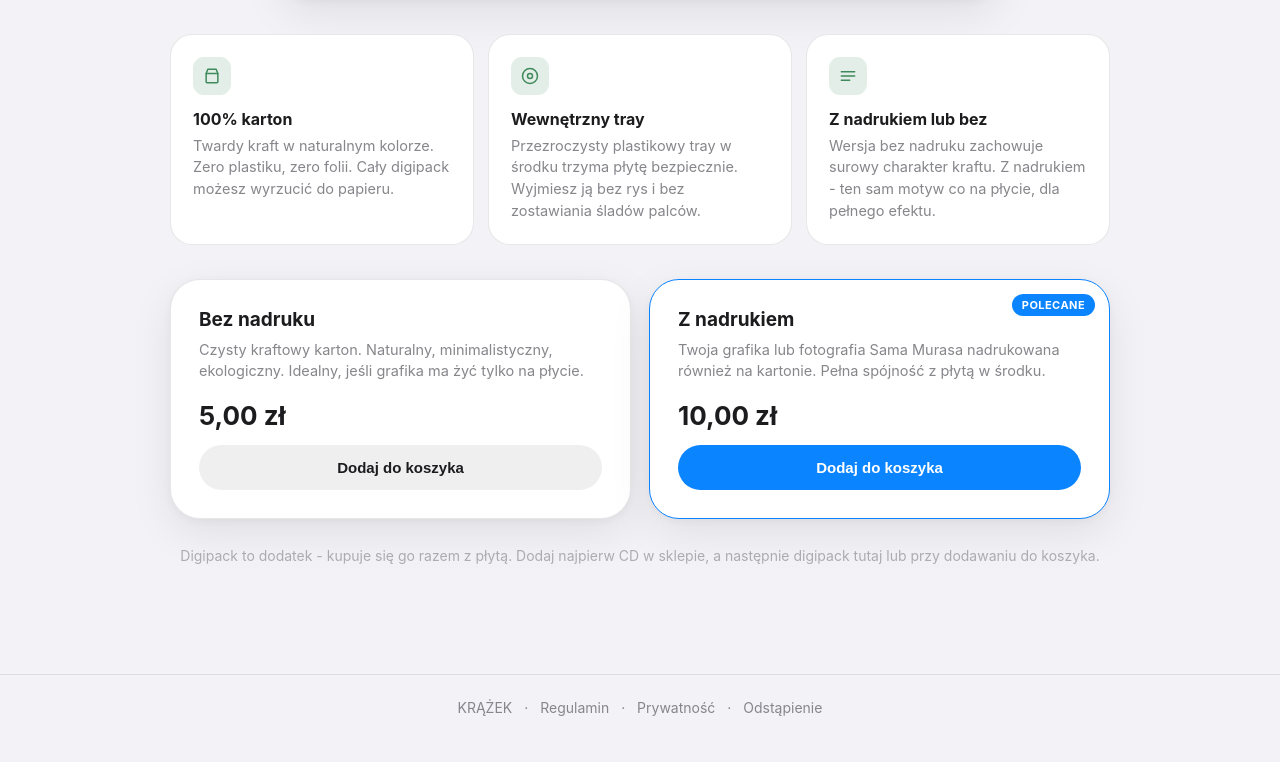
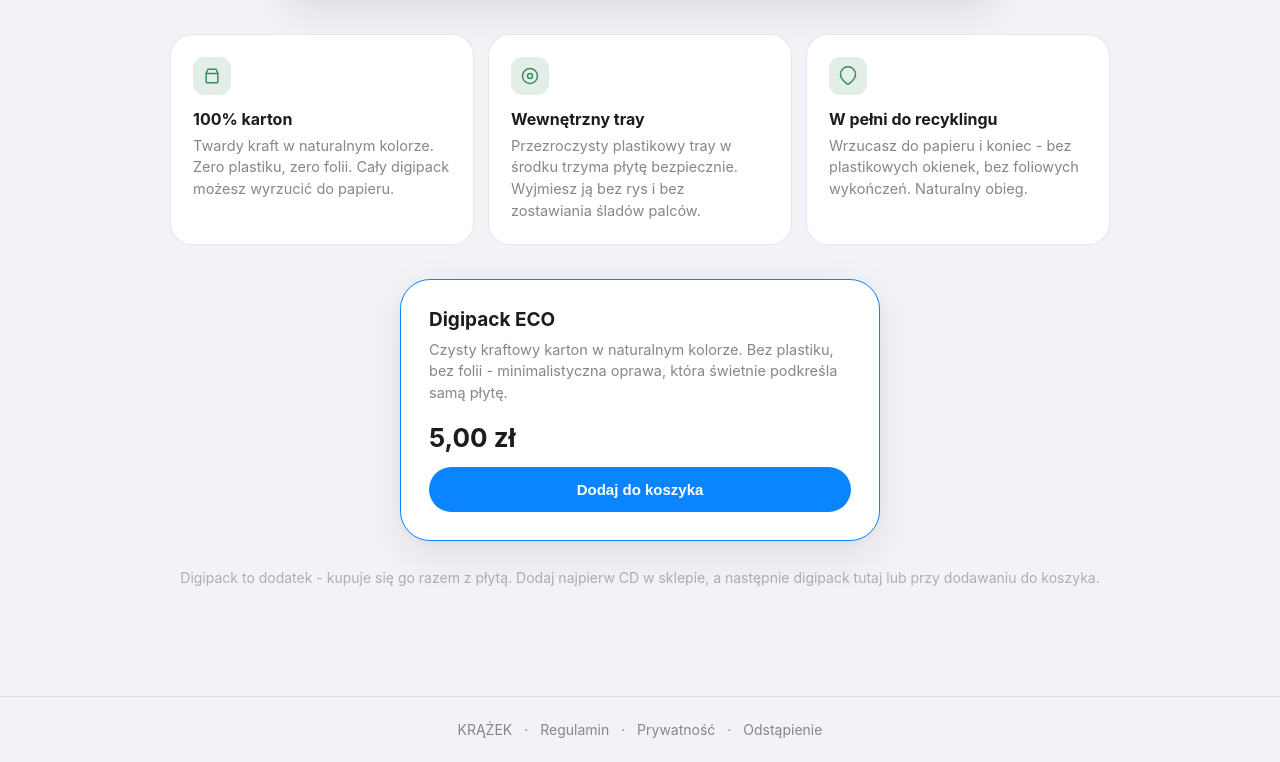
Before and after one commit to stasbrot/krazek, a website: page digipack.html in a window 1280 px wide. Shown: the part 854-1616 px from the top of the page. Before the commit the page ends 1594 px from the top, so only its background shows below. Drawn offline with Linux system fonts and the light colour scheme.

Commit message:
Update digipack.html

```diff
--- a/digipack.html
+++ b/digipack.html
@@ -156,26 +156,19 @@
     </div>
     <div class="feat">
       <div class="feat__ic">
-        <svg width="20" height="20" viewBox="0 0 24 24" fill="none" stroke="currentColor" stroke-width="1.8" stroke-linecap="round" stroke-linejoin="round"><path d="M4 7h16M4 12h16M4 17h10"/></svg>
+        <svg width="20" height="20" viewBox="0 0 24 24" fill="none" stroke="currentColor" stroke-width="1.8" stroke-linecap="round" stroke-linejoin="round"><path d="M21 10c0 7-9 12-9 12s-9-5-9-12a9 9 0 1 1 18 0z"/></svg>
       </div>
-      <div class="feat__h">Z nadrukiem lub bez</div>
-      <p class="feat__p">Wersja bez nadruku zachowuje surowy charakter kraftu. Z nadrukiem - ten sam motyw co na płycie, dla pełnego efektu.</p>
+      <div class="feat__h">W pełni do recyklingu</div>
+      <p class="feat__p">Wrzucasz do papieru i koniec - bez plastikowych okienek, bez foliowych wykończeń. Naturalny obieg.</p>
     </div>
   </section>
 
-  <section class="options">
-    <div class="opt">
-      <div class="opt__name">Bez nadruku</div>
-      <p class="opt__desc">Czysty kraftowy karton. Naturalny, minimalistyczny, ekologiczny. Idealny, jeśli grafika ma żyć tylko na płycie.</p>
+  <section class="options" style="grid-template-columns:1fr;max-width:480px;margin-left:auto;margin-right:auto">
+    <div class="opt opt--featured">
+      <div class="opt__name">Digipack ECO</div>
+      <p class="opt__desc">Czysty kraftowy karton w naturalnym kolorze. Bez plastiku, bez folii - minimalistyczna oprawa, która świetnie podkreśla samą płytę.</p>
       <div class="opt__price">5,00 zł</div>
       <button class="opt__btn" onclick="addToCart('digipack')">Dodaj do koszyka</button>
-    </div>
-    <div class="opt opt--featured">
-      <span class="opt__tag">Polecane</span>
-      <div class="opt__name">Z nadrukiem</div>
-      <p class="opt__desc">Twoja grafika lub fotografia Sama Murasa nadrukowana również na kartonie. Pełna spójność z płytą w środku.</p>
-      <div class="opt__price">10,00 zł</div>
-      <button class="opt__btn" onclick="addToCart('digipackP')">Dodaj do koszyka</button>
     </div>
   </section>
 
@@ -209,7 +202,7 @@
     const found = cart.find(function(i){ return i.id === id; });
     if (found) found.qty++; else cart.push({ id:id, qty:1 });
     saveCart(cart);
-    showToast(id === 'digipackP' ? 'Dodano digipack z nadrukiem' : 'Dodano digipack');
+    showToast('Dodano digipack');
   }
   function showToast(msg){
     const el = document.getElementById('toast');
```
